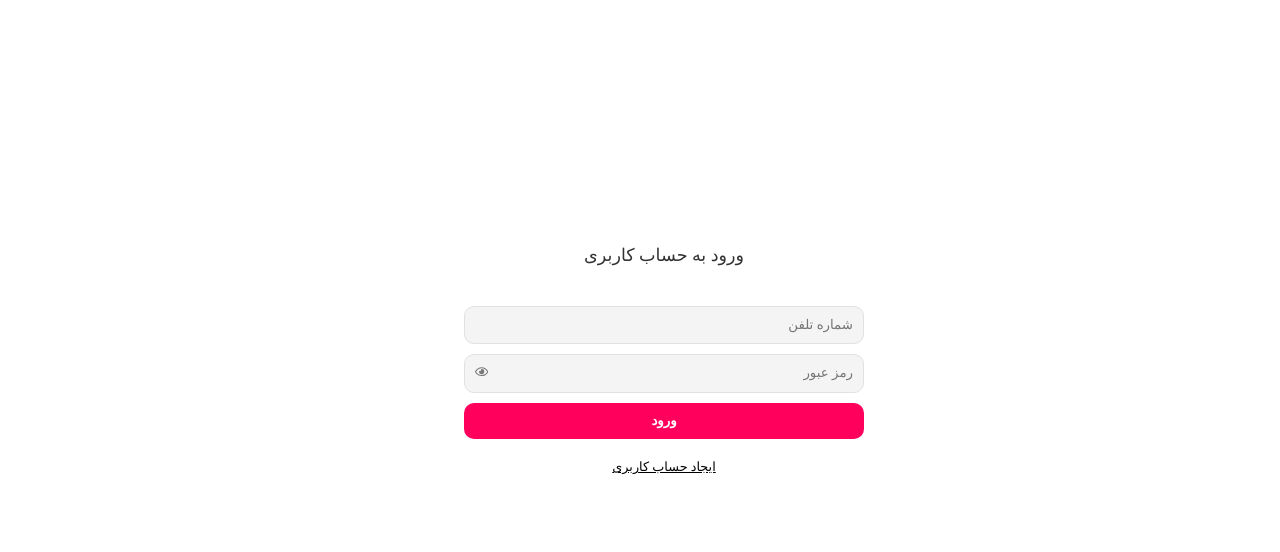
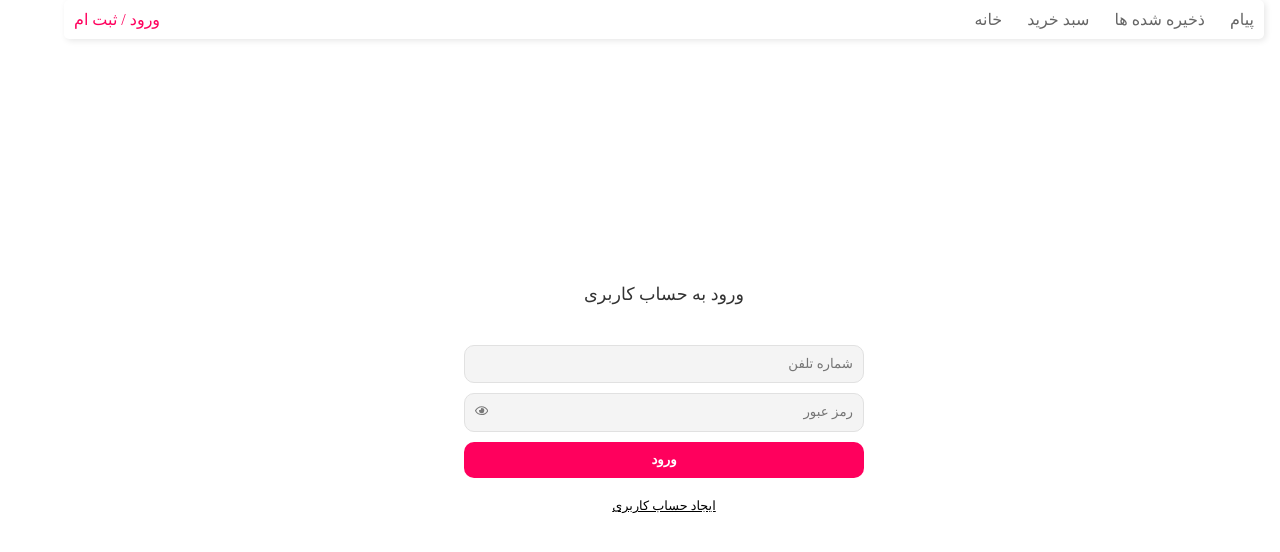
Before and after one commit to mmd-yavarii/fullstack-shop, a Next.js app: page /auth/login in a window 1280 px wide. Shown: the top 552 px of the page. Built offline with nearby package versions, Linux system fonts and the light colour scheme; a small style sheet from the web is missing.

Commit message:
create desktop layout

```diff
--- a/components/layout/Layout.jsx
+++ b/components/layout/Layout.jsx
@@ -1,13 +1,12 @@
-import { useRouter } from 'next/router';
 import MobileLayout from './mobile/MobileLayout';
+import DesktopLayout from './desktop/DesktopLayout';
 
 function Layout({ children }) {
-  const { asPath: path } = useRouter();
-
   return (
     <>
+      <DesktopLayout />
       {children}
-      {<MobileLayout />}
+      <MobileLayout />
     </>
   );
 }
--- /dev/null
+++ b/components/layout/desktop/DesktopLayout.jsx
@@ -0,0 +1,49 @@
+import Link from 'next/link';
+import styles from './DesktopLayout.module.css';
+import { useRouter } from 'next/router';
+import { useToken } from '@/contexts/TokenProvider';
+
+function DesktopLayout() {
+  const { asPath: path } = useRouter();
+  const token = useToken();
+
+  return (
+    <div className={styles.nav}>
+      {path !== '/auth/login' && path !== '/auth/signup' && (
+        <div className={styles.inputContainer}>
+          <input type="text" placeholder="جست و جو" />
+        </div>
+      )}
+
+      <div className={styles.linkContainer}>
+        <Link href={!token ? '/auth/login' : '/chat'} className={`${styles.link} ${path == '/chat' && styles.selected}`}>
+          پیام
+        </Link>
+
+        <Link href={!token ? '/auth/login' : '/bookmark'} className={`${styles.link} ${path == '/bookmark' && styles.selected}`}>
+          ذخیره شده ها
+        </Link>
+
+        <Link href={!token ? '/auth/login' : '/cart'} className={`${styles.link} ${path == '/cart' && styles.selected}`}>
+          سبد خرید
+        </Link>
+
+        <Link href="/" className={`${styles.link} ${path == '/' && styles.selected}`}>
+          خانه
+        </Link>
+      </div>
+
+      {token ? (
+        <Link href="profile" className={`${styles.profile} ${styles.link} ${path == '/profile' && styles.selected}`}>
+          پروفایل
+        </Link>
+      ) : (
+        <Link href="/auth/login" className={`${styles.profile} ${styles.link} ${path == '/auth/login' && styles.selected}`}>
+          ورود / ثبت ام
+        </Link>
+      )}
+    </div>
+  );
+}
+
+export default DesktopLayout;
--- /dev/null
+++ b/components/layout/desktop/DesktopLayout.module.css
@@ -0,0 +1,52 @@
+.nav {
+  background-color: var(--background-color);
+  position: sticky;
+  top: 0;
+  padding: 10px;
+  box-shadow: 2px 2px 6px #00000018;
+  border-radius: 5px;
+  display: flex;
+  align-items: center;
+  justify-content: space-between;
+}
+
+.linkContainer {
+  display: flex;
+  align-items: center;
+  justify-content: space-between;
+  gap: 25px;
+}
+.link {
+  transition: all 0.3s;
+  opacity: 0.6;
+}
+.selected {
+  opacity: 1;
+  color: var(--them-primery-color);
+}
+
+.link:hover {
+  color: var(--them-primery-color);
+}
+
+.profile {
+  margin-right: 80px;
+}
+
+.inputContainer {
+  flex: 1;
+}
+
+.nav input {
+  border: 1px solid #ccc;
+  width: 100%;
+  max-width: 300px;
+  padding: 7px;
+  border-radius: 10px;
+}
+
+@media (max-width: 800px) {
+  .nav {
+    display: none;
+  }
+}
--- a/components/layout/mobile/MobileLayout.module.css
+++ b/components/layout/mobile/MobileLayout.module.css
@@ -30,3 +30,9 @@
 .selected p {
   opacity: 1;
 }
+
+@media (min-width: 800px) {
+  .footer {
+    display: none;
+  }
+}
--- a/pages/_document.js
+++ b/pages/_document.js
@@ -4,8 +4,8 @@ export default function Document() {
   return (
     <Html lang="fa" dir="rtl">
       <Head>
+        <link rel="icon" href="/icone.png" type="image/png" />
         <title>فروشگاه نکست</title>
-        <link rel="icon" href="/icone.png" type="image/png" />
       </Head>
 
       <body>
--- a/styles/globals.css
+++ b/styles/globals.css
@@ -17,7 +17,7 @@
 }
 
 body {
-  max-width: 1000px;
+  max-width: 1200px;
   margin: auto;
   background-color: var(--background-color);
 }
@@ -38,4 +38,7 @@ a {
   button {
     cursor: default;
   }
+  body {
+    padding-bottom: 100px;
+  }
 }
```
